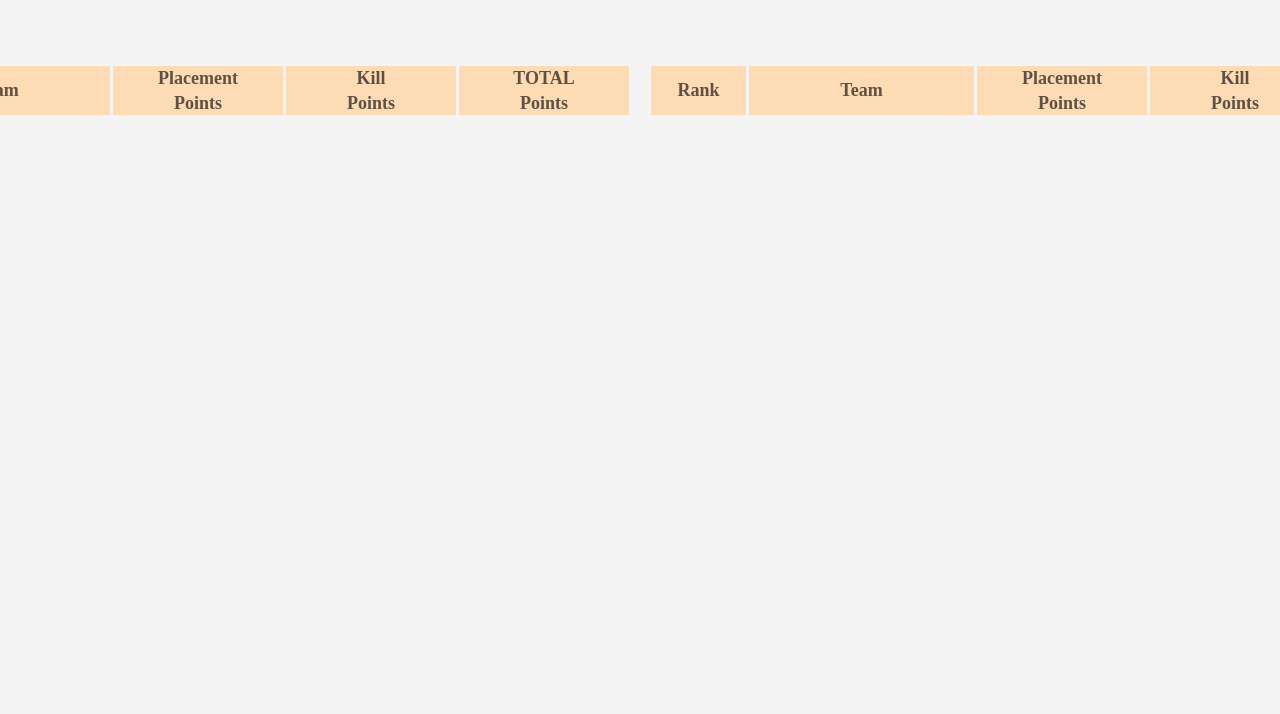
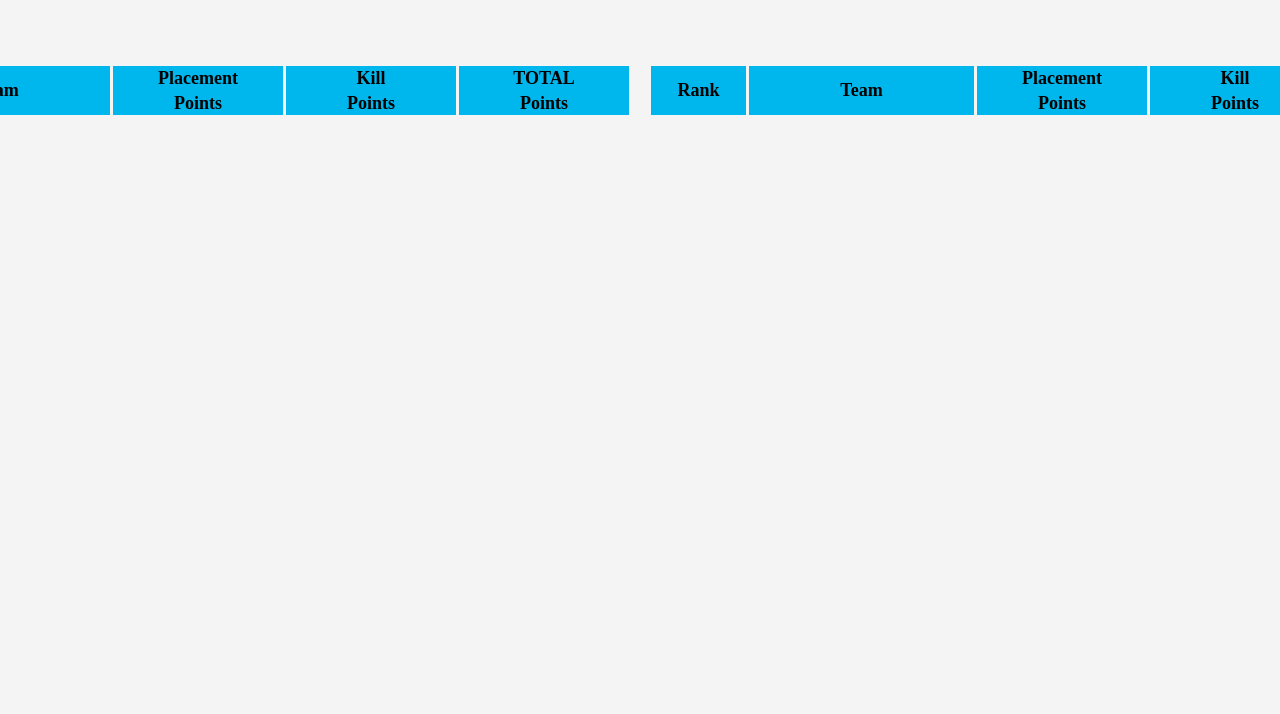
Before and after one commit to JoeOrtiz2003/Sample-Score, a plain HTML site: page index.html in a window 1280 px wide. Shown: the part 86-800 px from the top of the page. Drawn offline with Linux system fonts and the light colour scheme; no server answers.

Commit message:
Add files via upload

```diff
--- a/script.js
+++ b/script.js
@@ -1,6 +1,6 @@
 const sheetID = "1srwCRcCf_grbInfDSURVzXXRqIqxQ6_IIPG-4_gnSY8"; // Replace with your actual sheet ID
 const sheetName = "LIVE"; // Replace with your actual sheet tab name
-const query = "select AE, AO, AF, AH, AI, AK, AJ"; // Adjust to match your column setup
+const query = "select AE, AO, AG, AH, AI, AK, AJ"; // Adjust to match your column setup
 const sheetURL = `https://docs.google.com/spreadsheets/d/${sheetID}/gviz/tq?tqx=out:json&sheet=${encodeURIComponent(sheetName)}&tq=${encodeURIComponent(query)}`;
 
 // Function to fetch data from Google Sheets and populate the table
@@ -63,9 +63,9 @@ async function fetchAndDisplayData() {
             `;
 
             // Assign rows to left or right grouping based on rank
-            if (index < 8) {
+            if (index < 9) {
                 leftGrouping.appendChild(teamBraket); // Ranks 1 to 8
-            } else if (index >= 8 && index < 16) {
+            } else if (index >= 8 && index < 18) {
                 rightGrouping.appendChild(teamBraket); // Ranks 9 to 16
             }
         });
--- a/style.css
+++ b/style.css
@@ -1,16 +1,16 @@
 :root {
     --table-font: MonserratSemiBold;
     --secondary-font: Monserrat;
-    --slogan-color: #344B13;
+    --slogan-color: white;
     --event-headline-color: white; /* Day Color Text */
     --event-slogan-color: #344B13; /* Match Color Text */
-    --braket-header-color: #5E5143; /* Text Color Text */
-    --braket-header-primary-color: #FDDBB5; /* Border Color for Team - Total PTS */
-    --braket-header-secondary-color: #FDDBB5; /* Border Color for Rank */
+    --braket-header-color: black; /* Text Color Text */
+    --braket-header-primary-color: #00b7ed; /* Border Color for Team - Total PTS */
+    --braket-header-secondary-color: #00b7ed; /* Border Color for Rank */
     --braket-primary-color: white;
     --braket-secondary-color: white; /* Color Text Chicken */
-    --braket-odd-background-color: #7E6D5A;
-    --braket-even-background-color: #5E5143;
+    --braket-odd-background-color: #147b9b;
+    --braket-even-background-color: #003d4b;
     --svg-color: white; /* Color Chicken */
 }
 
```
